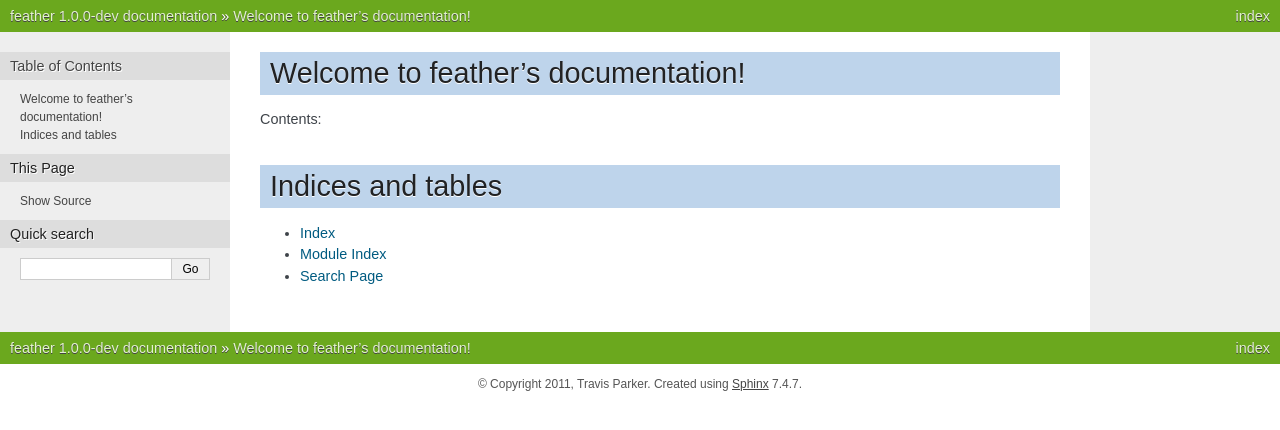
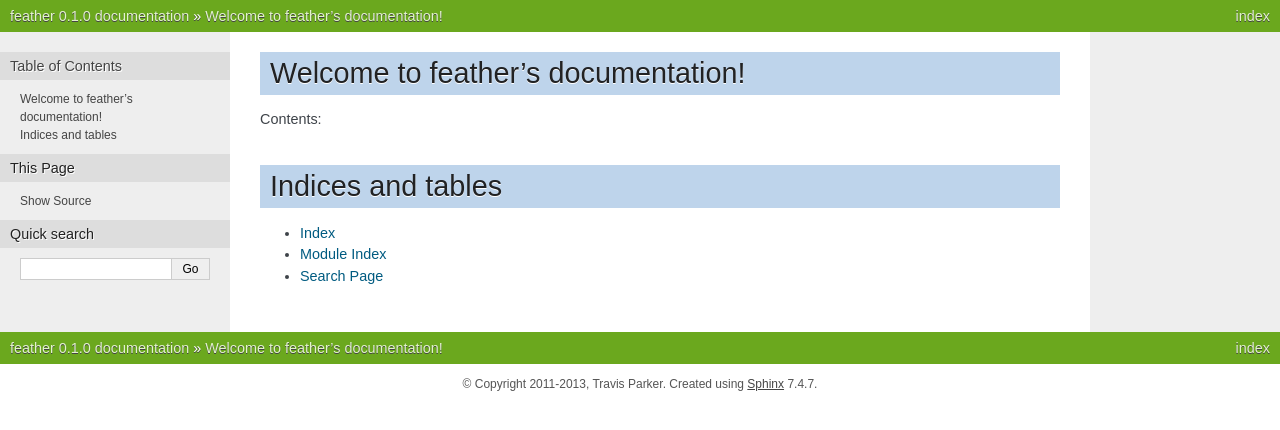
Before and after one commit to teepark/feather, a Sphinx documentation site: the page built from docs/source/index.rst, in a window 1280 px wide. Shown: the top 430 px of the page. Built offline with Sphinx 7.4.7, drawn with Linux system fonts in a browser that asks for light colours.

Commit message:
metadata for dat FIRST RELEASE!!

```diff
--- a/docs/source/conf.py
+++ b/docs/source/conf.py
@@ -41,16 +41,16 @@ master_doc = 'index'
 
 # General information about the project.
 project = u'feather'
-copyright = u'2011, Travis Parker'
+copyright = u'2011-2013, Travis Parker'
 
 # The version info for the project you're documenting, acts as replacement for
 # |version| and |release|, also used in various other places throughout the
 # built documents.
 #
 # The short X.Y version.
-version = '1.0'
+version = '0.1'
 # The full version, including alpha/beta/rc tags.
-release = '1.0.0-dev'
+release = '0.1.0'
 
 # The language for content autogenerated by Sphinx. Refer to documentation
 # for a list of supported languages.
--- a/feather/__init__.py
+++ b/feather/__init__.py
@@ -1,5 +1,9 @@
 import logging
 import sys
+
+
+VERSION = (0, 1, 0, '')
+__version__ = ".".join(filter(None, map(str, VERSION)))
 
 
 def configure_logging(sublogger=None, filename=None, filemode=None, fmt=None,
--- a/pavement.py
+++ b/pavement.py
@@ -7,7 +7,7 @@ setup(
     name="feather",
     description="Server building blocks with coroutines and non-blocking I/O",
     packages=["feather"],
-    version="0.1",
+    version="0.1.0",
     author="Travis Parker",
     author_email="travis.parker@gmail.com",
     url="http://github.com/teepark/feather",
```
Also changed, not shown: 2 other files.
